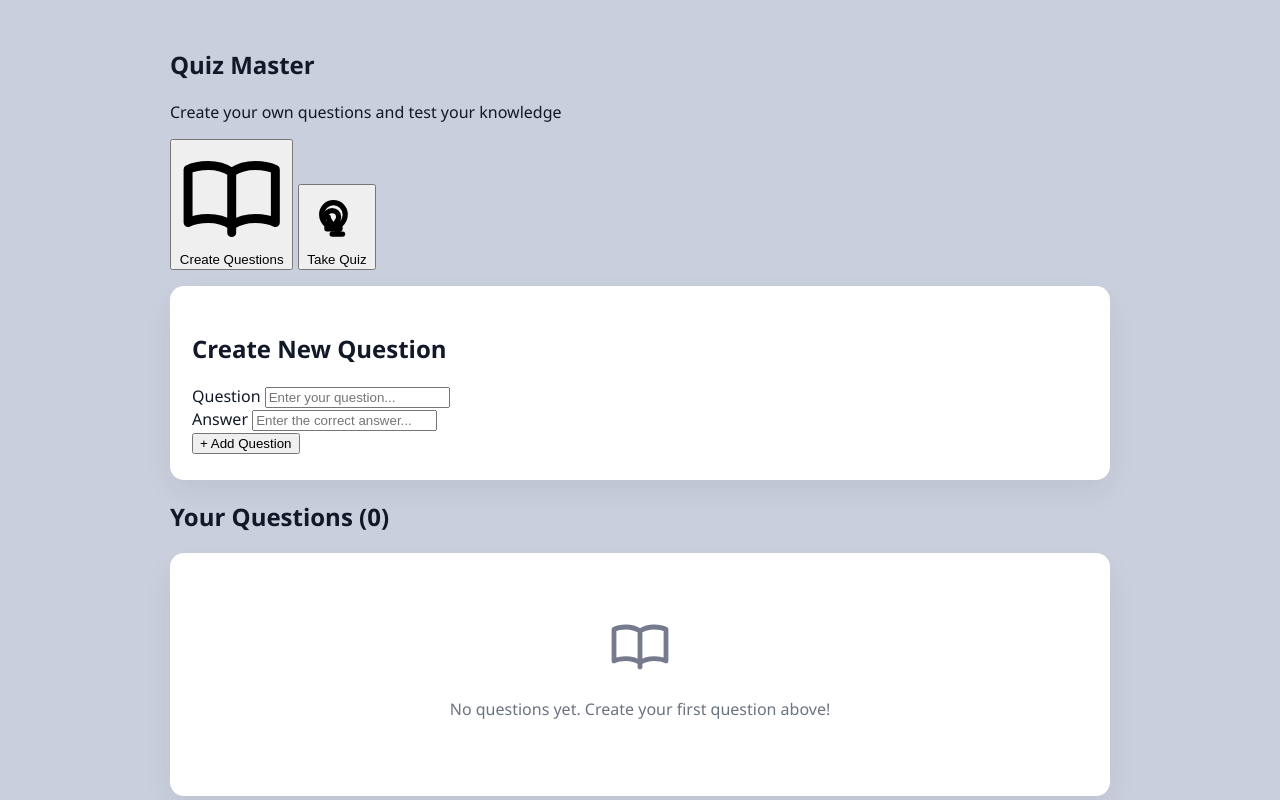
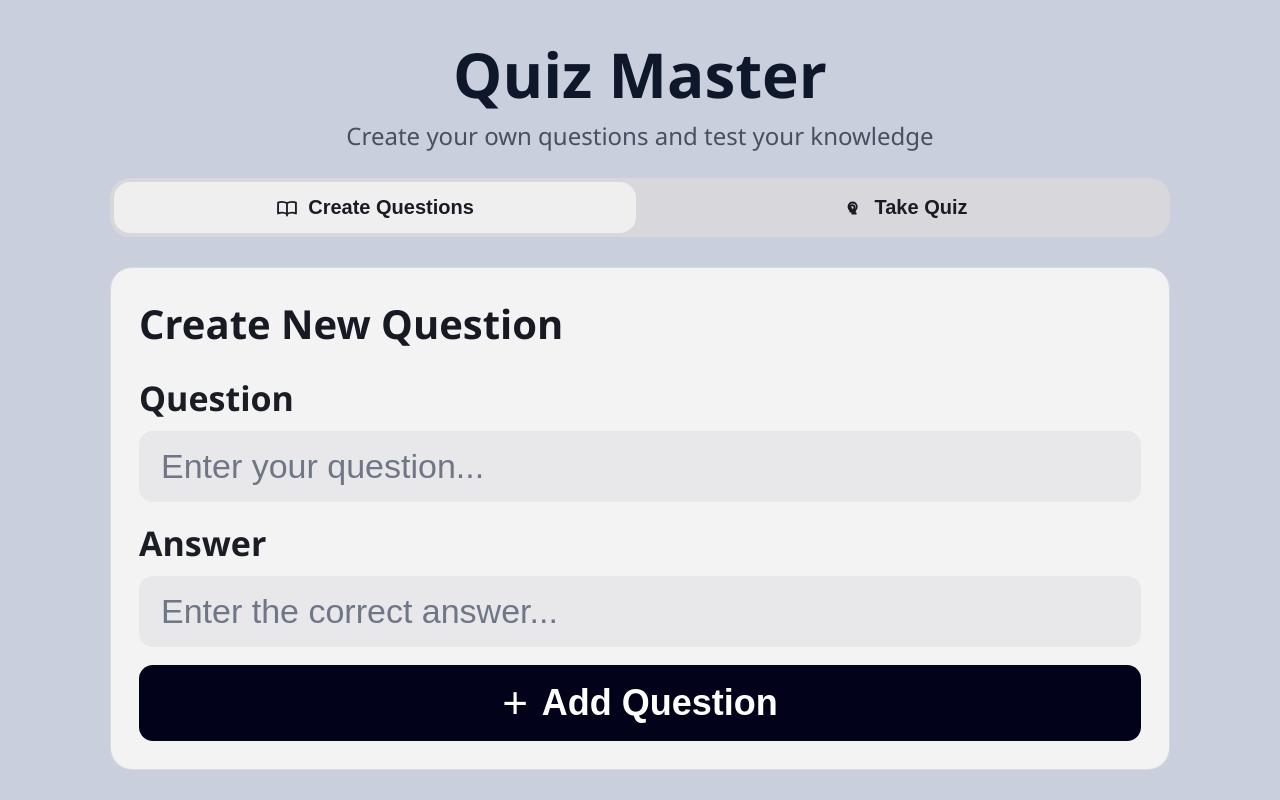
Before and after one commit to MckenzieConnor-Williams/GroupProject, a website: page createQuestions.html in a window 1280 px wide. Shown: the top 800 px of the page. Drawn offline with Linux system fonts and the light colour scheme.

Commit message:
finalised updated create questions page

```diff
--- a/createQuestions.css
+++ b/createQuestions.css
@@ -1,172 +1,267 @@
-.page {
-  max-width: 980px;
-  margin: 0 auto;
-  padding: 28px 20px 60px;
+:root {
+  --page-bg: #c9cfdd;
+  --card-bg: #f3f3f3;
+  --text-primary: #111827;
+  --text-muted: #6b7280;
+  --accent-dark: #02021a;
+  --input-bg: #e8e8eb;
+  --border: #d7d9df;
 }
 
-/* Header */
-.page-header {
-  text-align: center;
-  margin-bottom: 14px;
+* {
+  box-sizing: border-box;
 }
 
-.page-title {
-  margin: 6px 0 4px;
-  font-size: 44px;
-  font-weight: 800;
-  letter-spacing: -0.02em;
+body {
+  margin: 0;
+  min-height: 100vh;
+  font-family: "Segoe UI", Tahoma, Geneva, Verdana, sans-serif;
+  background: var(--page-bg);
+  color: var(--text-primary);
 }
 
-.page-subtitle {
-  margin: 0 0 16px;
-  color: var(--text-muted);
-  font-size: 14px;
+.page {
+    max-width: 1100px;
+    margin: 0 auto;
+    padding: 42px 20px 56px;
 }
 
-/* Tabs */
-.tabs {
-  display: flex;
-  width: min(760px, 100%);
-  margin: 0 auto;
-  padding: 6px;
-  gap: 6px;
-
-  background: rgba(255, 255, 255, 0.35);
-  border-radius: 999px;
+.hero {
+    text-align: center;
+    margin-bottom: 24px;
 }
 
-.tab {
-  flex: 1;
-  height: 44px;
-  border-radius: 999px;
-
-  display: flex;
-  align-items: center;
-  justify-content: center;
-
-  text-decoration: none;
-  color: var(--text-primary);
-  font-weight: 600;
-  font-size: 14px;
-
-  transition: filter 0.15s ease, transform 0.15s ease;
+.hero h1 {
+    margin: 0;
+    font-size: clamp(36px, 5vw, 62px);
+    line-height: 1.05;
+    font-weight: 800;
+    color: #0f172a;
 }
 
-.tab:hover {
-  filter: brightness(1.05);
+.hero p {
+    margin: 12px 0 0;
+    font-size: clamp(18px, 2.2vw, 24px);
+    color: #46505f;
 }
 
-.tab--active {
-  background: var(--card-bg);
-  box-shadow: 0 10px 22px rgba(0, 0, 0, 0.06);
+.tab-switch {
+    margin: 26px auto 30px;
+    width: 100%;
+    background: #d7d7dc;
+    border-radius: 20px;
+    padding: 4px;
+    display: grid;
+    grid-template-columns: 1fr 1fr;
+    gap: 8px;
 }
 
-/* Cards */
-.card {
-  background-color: var(--card-bg);
-  border-radius: 14px;
-  padding: 26px 22px;
-  margin-top: 16px;
-  box-shadow: 0 12px 30px rgba(0, 0, 0, 0.06);
+.tab-btn {
+    border: 0;
+    border-radius: 16px;
+    background: transparent;
+    color: #191c24;
+    font-size: 20px;
+    font-weight: 700;
+    padding: 14px 16px;
+    cursor: pointer;
+    display: inline-flex;
+    align-items: center;
+    justify-content: center;
+    gap: 10px;
 }
 
-.card-title {
-  margin: 0 0 14px;
-  font-size: 18px;
-  font-weight: 700;
+.tab-btn.active {
+    background: #efefef;
 }
 
-/* Form */
-.form {
-  text-align: left;
+.icon {
+    width: 22px;
+    height: 22px;
+    color: currentColor;
 }
 
-.field-label {
-  display: block;
-  margin: 14px 0 6px;
-  font-size: 14px;
-  font-weight: 600;
+.card {
+    background: var(--card-bg);
+    border: 1px solid var(--border);
+    border-radius: 22px;
+    padding: 28px;
 }
 
-.field-input {
-  width: 100%;
-  border: none;
-  border-radius: 12px;
-  padding: 14px;
-  background-color: var(--input-bg);
-  color: var(--text-primary);
-  font-size: 14px;
-  resize: vertical;
+.create-title {
+    margin: 0 0 24px;
+    font-size: 40px;
+    font-weight: 800;
+    color: #171923;
 }
 
-.field-input::placeholder {
-  color: var(--text-placeholder);
+.field-group {
+    margin-bottom: 18px;
 }
 
-.field-input:focus {
-  outline: 2px solid rgba(17, 24, 39, 0.25);
-  outline-offset: 2px;
+.field-group label {
+    display: block;
+    margin-bottom: 10px;
+    font-size: 34px;
+    font-weight: 700;
+    color: #1b1d25;
 }
 
-/* Button */
-.primary-btn {
-  width: 100%;
-  margin-top: 16px;
-  height: 48px;
-
-  border: none;
-  border-radius: 12px;
-
-  background: linear-gradient(to bottom, var(--button-dark), var(--button-light));
-  color: #fff;
-
-  font-size: 14px;
-  font-weight: 700;
-  cursor: pointer;
-
-  display: flex;
-  align-items: center;
-  justify-content: center;
-  gap: 10px;
+.field-group input {
+    width: 100%;
+    border: 0;
+    border-radius: 14px;
+    background: var(--input-bg);
+    font-size: 34px;
+    color: var(--text-primary);
+    padding: 16px 22px;
+    outline: 2px solid transparent;
+    transition: outline-color 0.18s ease;
 }
 
-.primary-btn:hover {
-  filter: brightness(1.08);
+.field-group input::placeholder {
+    color: #6f7686;
 }
 
-.primary-btn:active {
-  transform: translateY(1px);
+.field-group input:focus {
+    outline-color: #7f8fb0;
 }
 
-.btn-plus {
+.add-btn {
+    width: 100%;
+    border: 0;
+    border-radius: 14px;
+    background: var(--accent-dark);
+    color: #fff;
+    font-size: 36px;
+    font-weight: 700;
+    padding: 16px;
+    cursor: pointer;
+    display: inline-flex;
+    align-items: center;
+    justify-content: center;
+    gap: 14px;
+}
+
+.add-btn:hover {
+    background: #0b0d28;
+}
+
+.add-symbol {
+    font-size: 44px;
+    line-height: 1;
+    font-weight: 400;
+}
+
+.questions-wrap {
+    margin-top: 44px;
+}
+
+.questions-wrap h2 {
+    margin: 0 0 18px;
+    font-size: 52px;
+    font-weight: 800;
+    color: #1a2133;
+}
+
+.empty-state {
+    text-align: center;
+    min-height: 270px;
+    display: flex;
+    flex-direction: column;
+    justify-content: center;
+    align-items: center;
+    gap: 18px;
+}
+
+.empty-state p {
+    margin: 0;
+    font-size: 42px;
+    color: #697083;
+}
+
+.questions-list {
+    display: grid;
+    gap: 14px;
+}
+
+.question-item {
+    background: #ececef;
+    border: 1px solid #d7d9df;
+    border-radius: 14px;
+    padding: 16px 18px;
+}
+
+.question-item h3 {
+    margin: 0 0 6px;
+    font-size: 22px;
+}
+
+.question-item p {
+  margin: 0;
+  color: #4f5667;
   font-size: 18px;
 }
 
-/* Section title */
-.section-title {
-  margin: 22px 0 0;
-  font-size: 18px;
-  font-weight: 800;
+@media (max-width: 1024px) {
+  .create-title {
+    font-size: 32px;
+  }
+
+  .field-group label,
+  .field-group input {
+    font-size: 24px;
+  }
+
+  .add-btn {
+    font-size: 24px;
+  }
+
+  .questions-wrap h2 {
+    font-size: 36px;
+  }
+
+  .empty-state p {
+    font-size: 28px;
+  }
 }
 
-/* Empty state */
-.empty-state {
-  text-align: center;
-  padding: 34px 10px;
-  color: var(--text-muted);
+@media (max-width: 640px) {
+  .page {
+    padding: 30px 14px 40px;
+  }
+
+  .hero p {
+    font-size: 16px;
+  }
+
+  .tab-btn {
+    font-size: 16px;
+    padding: 12px 8px;
+  }
+
+  .card {
+    padding: 18px;
+  }
+
+  .field-group label,
+  .field-group input {
+      font-size: 18px;
+  }
+
+  .add-btn {
+    font-size: 20px;
+  }
+
+  .questions-wrap h2 {
+    font-size: 30px;
+  }
+
+  .empty-state {
+      min-height: 210px;
+  }
+
+  .empty-state p {
+      font-size: 22px;
+  }
 }
-
-.empty-icon {
-  font-size: 40px;
-  margin-bottom: 10px;
-}
-
-.empty-text {
-  margin: 0;
-  font-size: 14px;
-}
-
-.question-list {
-  display: grid;
-  gap: 12px;
-}
```
